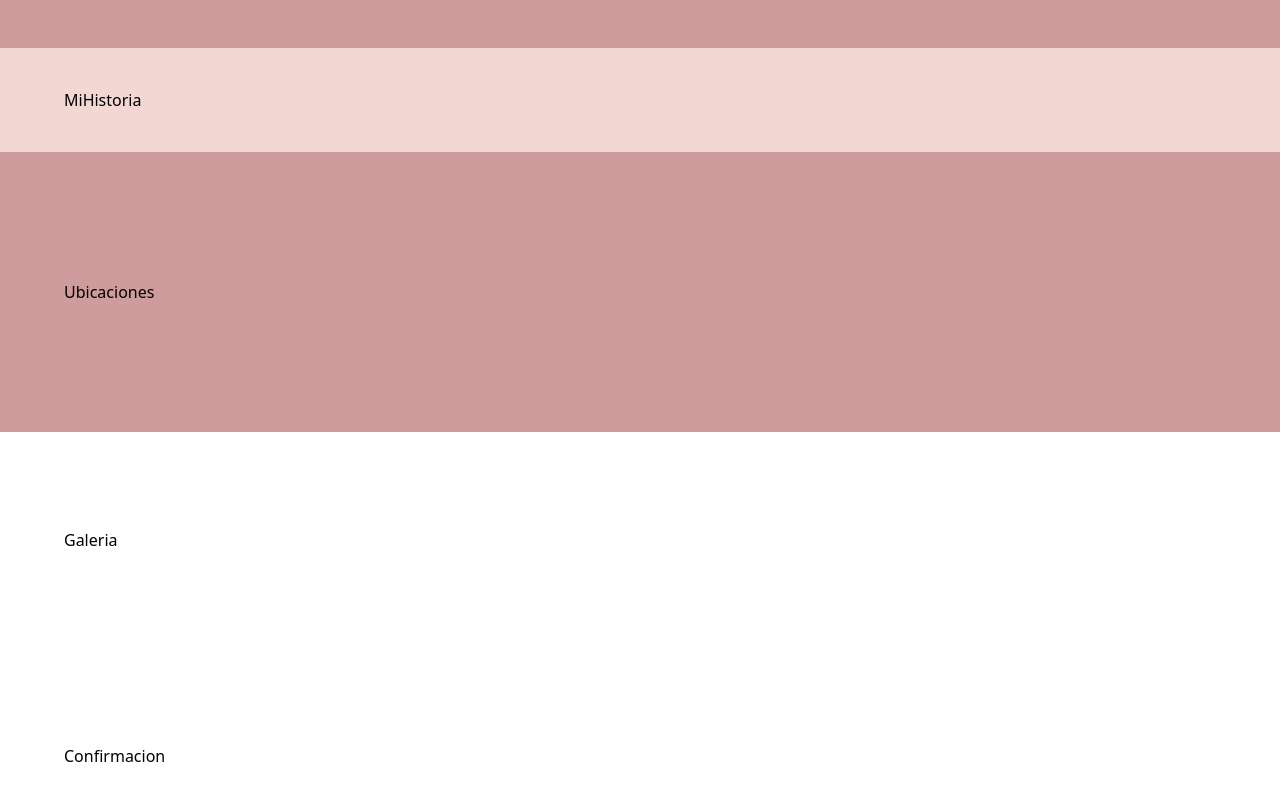
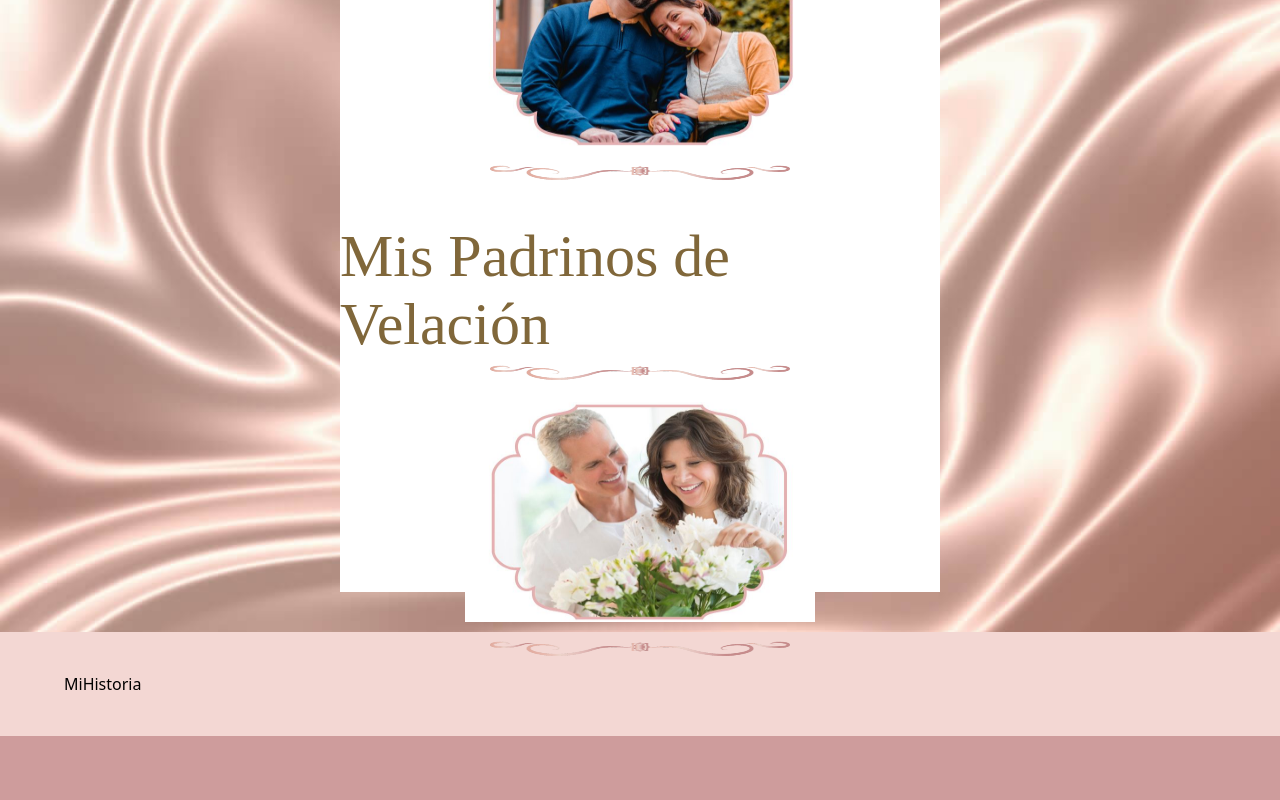
Before and after one commit to AngieProg/invitacion_sweet, a React (Vite) app: page / in a window 1280 px wide. Shown: the part 2289-3089 px from the top of the page. Built offline with nearby package versions, Linux system fonts and the light colour scheme; a web font is replaced by a local one.

Commit message:
Family section

```diff
--- a/src/App.jsx
+++ b/src/App.jsx
@@ -25,7 +25,7 @@ const App = () => (
     <section className="padding">
       <Contador />
     </section>
-    <section className="bg-dark-pink padding">
+    <section className="">
       <Familia />
     </section>
     <section className="bg-soft-pink padding-x py-10">
--- a/src/sections/Familia.jsx
+++ b/src/sections/Familia.jsx
@@ -1,5 +1,27 @@
-const Familia = () => {
-  return <div>Familia</div>;
-};
+import { separador } from "../assets/icons";
+import { padres, padrinos } from "../assets/images";
+import Titulo from "../components/Titulo";
+
+const Familia = () => (
+  <div className="relative flex-1 flex justify-center items-center h-[100vh] bg-family bg-cover bg-center">
+    <div className="absolute flex flex-col items-center justify-center w-[75vh] h-[90vh] bg-white">
+      <Titulo titulo1="Mis Padres" />
+      <img src={padres} alt="Padres" className="w-[350px] h-[220px]" />
+      <img
+        src={separador}
+        alt="Separador"
+        className="w-[300px] h-[20px] my-4"
+      />
+
+      <Titulo titulo1="Mis Padrinos de Velación" />
+      <img src={padrinos} alt="Padres" className="w-[350px] h-[220px]" />
+      <img
+        src={separador}
+        alt="Separador"
+        className="w-[300px] h-[20px] my-4"
+      />
+    </div>
+  </div>
+);
 
 export default Familia;
```
